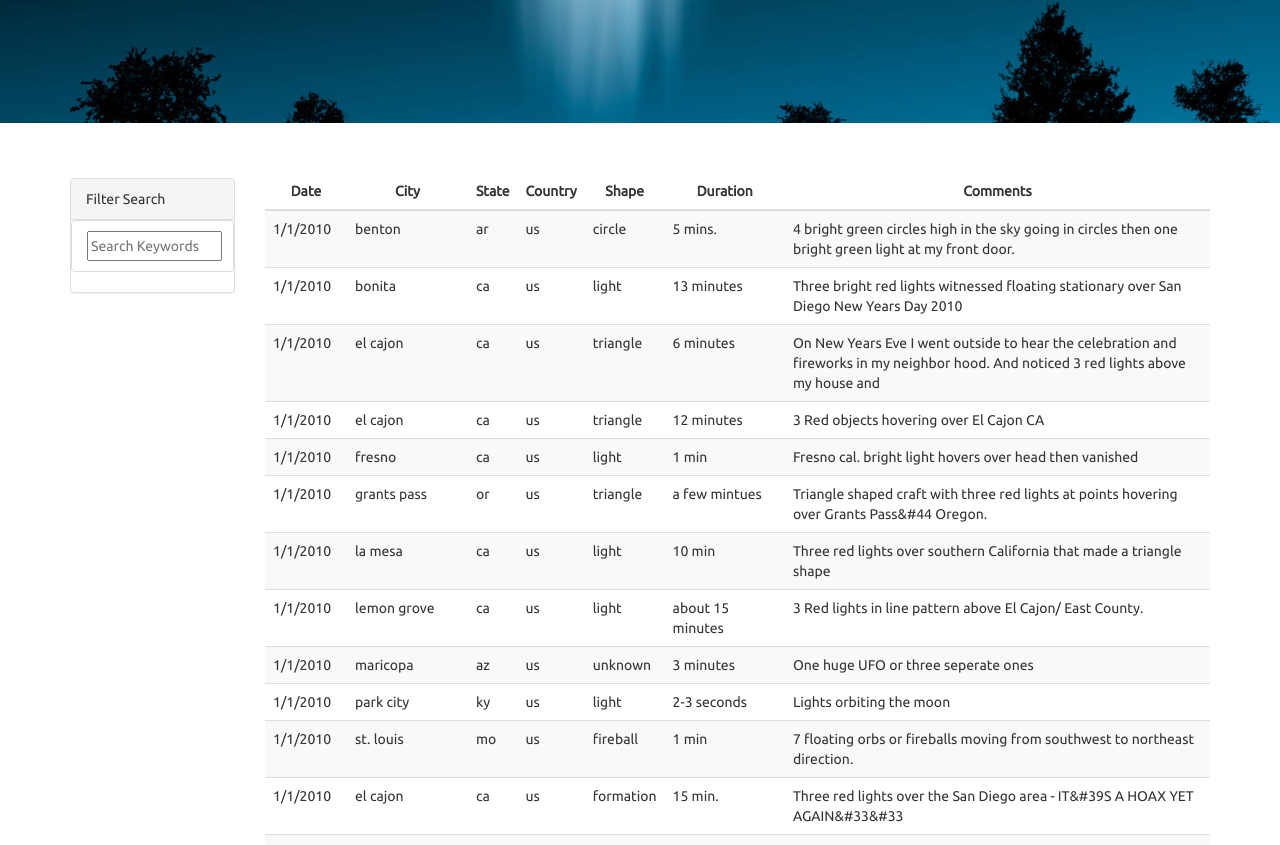
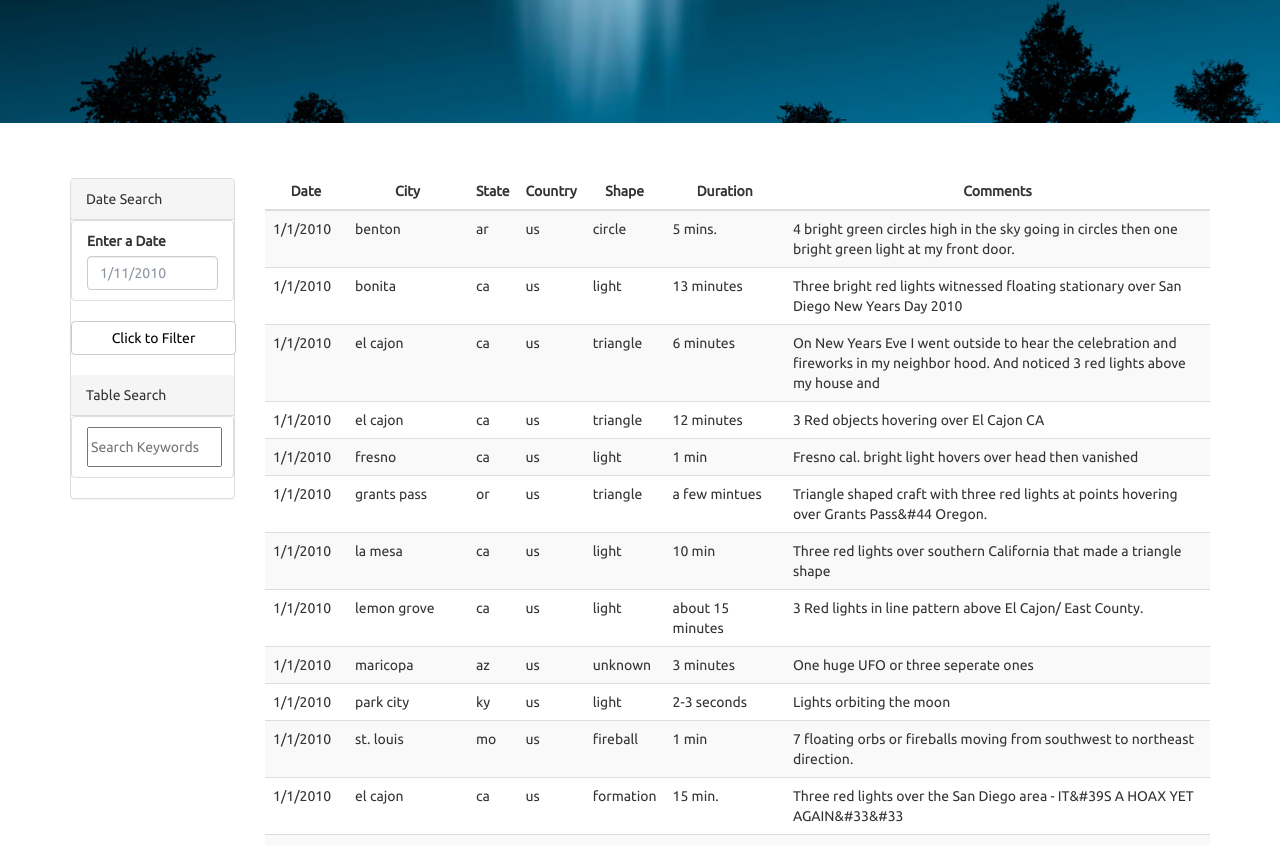
Before and after one commit to SalarSaljoughi/UFO_Project, a plain HTML site: page index.html in a window 1280 px wide. Shown: the part 649-1494 px from the top of the page. Drawn offline with nearby package versions, Linux system fonts and the light colour scheme.

Commit message:
Add files via upload

```diff
--- a/index.html
+++ b/index.html
@@ -30,14 +30,27 @@
         <div class="col-md-2">
           <aside class="filters">
             <div class="panel panel-default">
-              <div class="panel-heading">Filter Search</div>
+              <div class="panel-heading">Date Search</div>
               <div class="panel-body">
                 <form>
                   <div class="form-group">
                     <ul class="list-group" id="filters">
                       <li class="filter list-group-item">
-                        <input type="text" id="searchInput" onkeyup="search()" placeholder="Search Keywords"
-                              style="width: 135px; height: 30px"/>
+                        <label for="date">Enter a Date</label>
+                        <input class="form-control" id="datetime" type="text" placeholder="1/11/2010">
+                      </li>
+                    </ul>
+                  </div>
+                  <button id="filter-btn" type="submit" class="btn btn-default">Click to Filter</button>
+                </form>
+              </div>
+              <div class="panel-heading">Table Search</div>
+              <div class="panel-body">
+                <form>
+                  <div class="form-group2">
+                    <ul class="list-group" id="filters2">
+                      <li class="filter list-group-item">
+                        <input type="text" id="searchInput" onkeyup="search()" placeholder="Search Keywords" />
                       </li>
                     </ul>
                   </div>
@@ -76,20 +89,3 @@
 </body>
 
 </html>
-
-
-
-
-
-
-
-
-
-<div class="form-group">
-  <ul class="list-group" id="filters">
-    <li class="filter list-group-item">
-      <label for="date"></label>
-
-    </li>
-  </ul>
-</div>
--- a/static/css/style.css
+++ b/static/css/style.css
@@ -60,9 +60,21 @@ body {
 .filters .panel-body {
   padding: 0;
 }
+#filter-btn {
+  background-color: white;
+  color: black;
+  width: 165px;
+  margin-bottom: 20px;
+
+}
 
 .filters {
   margin-top: 5px;
+}
+
+#searchInput {
+  width: 135px;
+  height: 40px
 }
 
 select {
--- a/static/js/app.js
+++ b/static/js/app.js
@@ -5,7 +5,20 @@ var tbody = d3.select("tbody");
 
 console.log(data);
 
-
+d3.select("#filter-btn").on("click", function () {
+  tbody.selectAll("tr").remove()
+  event.preventDefault()
+  input = document.getElementById("datetime").value
+  tableData = data.filter(function (d) {
+    return d.datetime == input;
+  })
+  tableData.map(x => {
+    let newTr = tbody.append('tr');
+    Object.values(x).forEach(val => {
+      newTr.append('td').text(val)
+    })
+  })
+})
 
 // Import data into HTML table
 data.map(x => {
```
